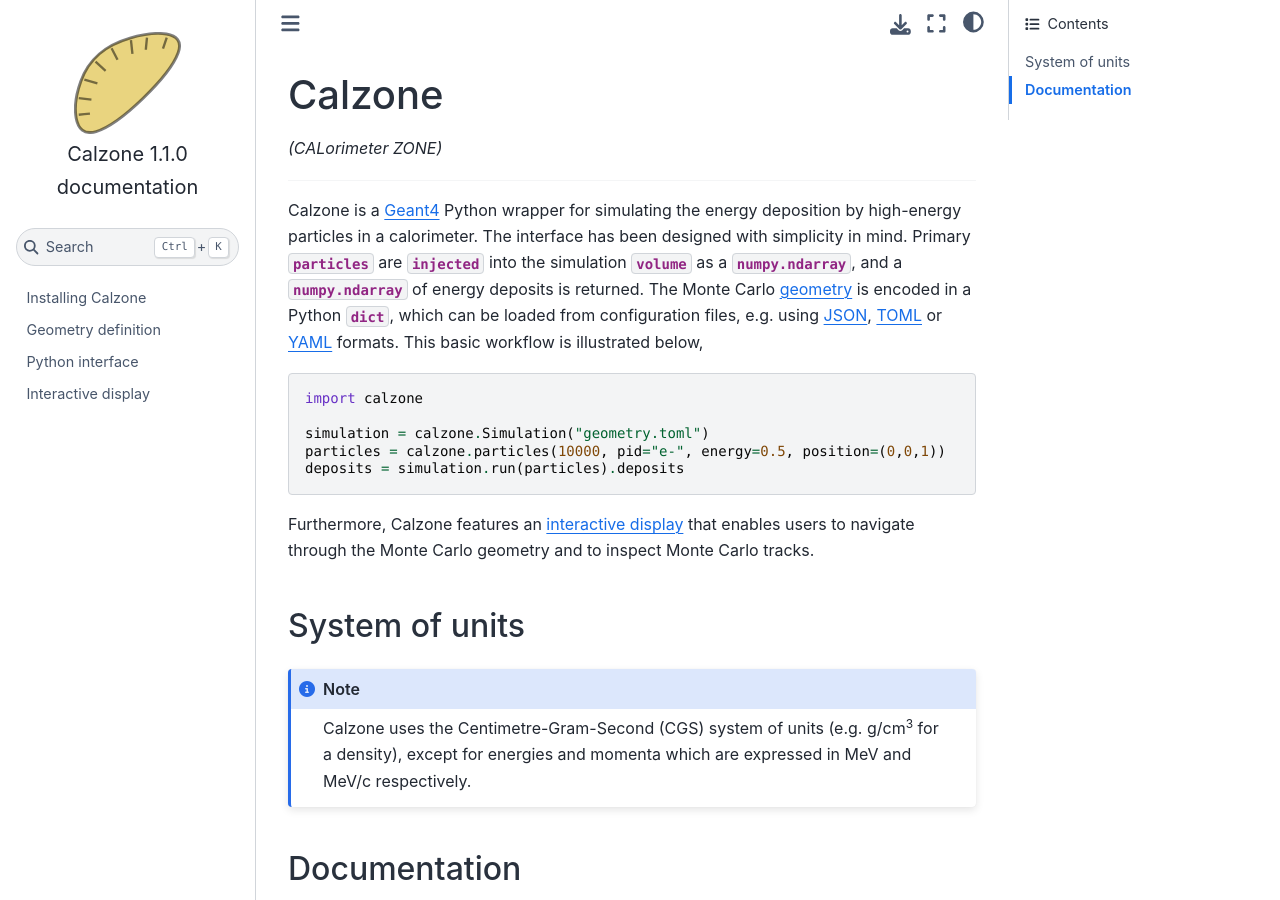
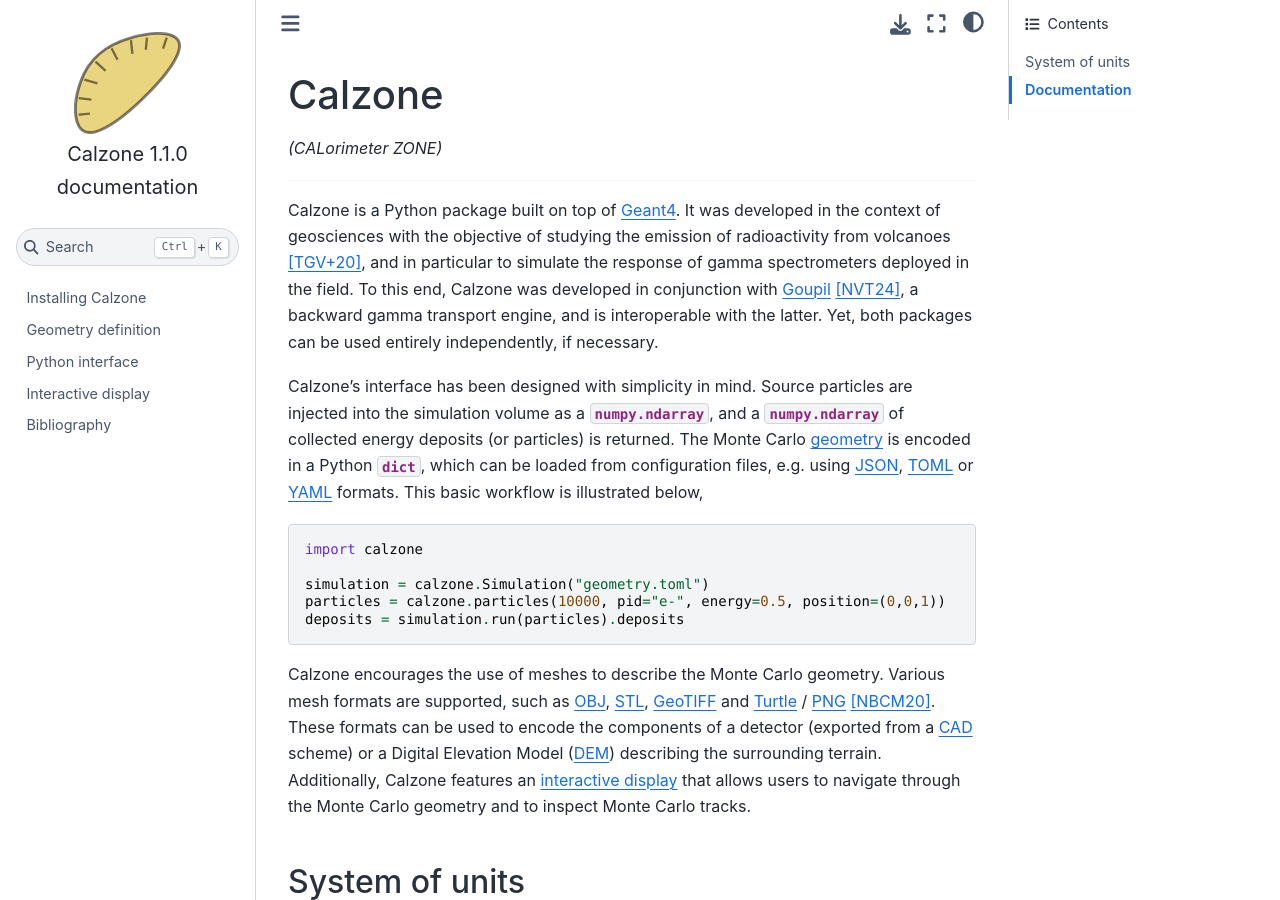
Before and after one commit to niess/calzone, a Sphinx documentation site: the page built from docs/source/index.rst, in a window 1280 px wide and 900 px high. Built offline with Sphinx 7.4.7 and the Sphinx Book theme 1.1.4, drawn with Linux system fonts in a browser that asks for light colours; some of the changed text lies outside the part shown.

Commit message:
Uniformise the docs

```diff
--- a/docs/source/index.rst
+++ b/docs/source/index.rst
@@ -4,16 +4,21 @@ Calzone
 
 ----
 
-Calzone is a `Geant4`_ Python wrapper for simulating the energy deposition by
-high-energy particles in a calorimeter. The interface has been designed with
-simplicity in mind. Primary :py:func:`particles <calzone.particles>` are
-:py:meth:`injected <calzone.Simulation.run>` into the simulation
-:py:class:`volume <calzone.Geometry>` as a :external:py:class:`numpy.ndarray`,
-and a :external:py:class:`numpy.ndarray` of energy deposits is returned. The
-Monte Carlo :doc:`geometry <geometry>` is encoded in a Python
-:external:py:class:`dict`, which can be loaded from configuration files, e.g.
-using `JSON`_, `TOML`_ or `YAML`_ formats. This basic workflow is illustrated
-below,
+Calzone is a Python package built on top of `Geant4`_. It was developed in the
+context of geosciences with the objective of studying the emission of
+radioactivity from volcanoes [TGV+20]_, and in particular to simulate the
+response of gamma spectrometers deployed in the field. To this end, Calzone was
+developed in conjunction with `Goupil`_ [NVT24]_, a backward gamma transport
+engine, and is interoperable with the latter. Yet, both packages can be used
+entirely independently, if necessary.
+
+Calzone's interface has been designed with simplicity in mind. Source particles
+are injected into the simulation volume as a :external:py:class:`numpy.ndarray`,
+and a :external:py:class:`numpy.ndarray` of collected energy deposits (or
+particles) is returned. The Monte Carlo :doc:`geometry <geometry>` is encoded in
+a Python :external:py:class:`dict`, which can be loaded from configuration
+files, e.g. using `JSON`_, `TOML`_ or `YAML`_ formats. This basic workflow is
+illustrated below,
 
 .. code:: python
 
@@ -23,9 +28,13 @@ below,
    particles = calzone.particles(10000, pid="e-", energy=0.5, position=(0,0,1))
    deposits = simulation.run(particles).deposits
 
-Furthermore, Calzone features an :doc:`interactive display <display>` that
-enables users to navigate through the Monte Carlo geometry and to inspect Monte
-Carlo tracks.
+Calzone encourages the use of meshes to describe the Monte Carlo geometry.
+Various mesh formats are supported, such as `OBJ`_, `STL`_, `GeoTIFF`_ and
+`Turtle`_ / `PNG`_ [NBCM20]_. These formats can be used to encode the
+components of a detector (exported from a `CAD`_ scheme) or a Digital Elevation
+Model (`DEM`_) describing the surrounding terrain. Additionally, Calzone
+features an :doc:`interactive display <display>` that allows users to navigate
+through the Monte Carlo geometry and to inspect Monte Carlo tracks.
 
 
 System of units
@@ -54,7 +64,15 @@ Documentation
 ..
 .. ============================================================================
 
+.. _CAD: https://en.wikipedia.org/wiki/Computer-aided_design
+.. _DEM: https://en.wikipedia.org/wiki/Digital_elevation_model
 .. _JSON: https://www.json.org/json-en.html
 .. _Geant4: https://geant4.web.cern.ch/docs/
+.. _GeoTIFF: https://fr.wikipedia.org/wiki/GeoTIFF
+.. _Goupil: https://github.com/niess/goupil
+.. _OBJ: https://en.wikipedia.org/wiki/Wavefront_.obj_file
+.. _PNG: https://en.wikipedia.org/wiki/PNG
+.. _STL: https://en.wikipedia.org/wiki/STL_(file_format)
 .. _TOML: https://toml.io/en/
+.. _Turtle: https://github.com/niess/turtle
 .. _YAML: https://yaml.org/
```
Also changed, not shown: other parts of docs/source/index.rst (+1 -0 lines), docs/source/api.rst (+11 -7 lines), docs/source/geometry.rst (+9 -6 lines), docs/source/references.rst (added, +22 -0 lines).
